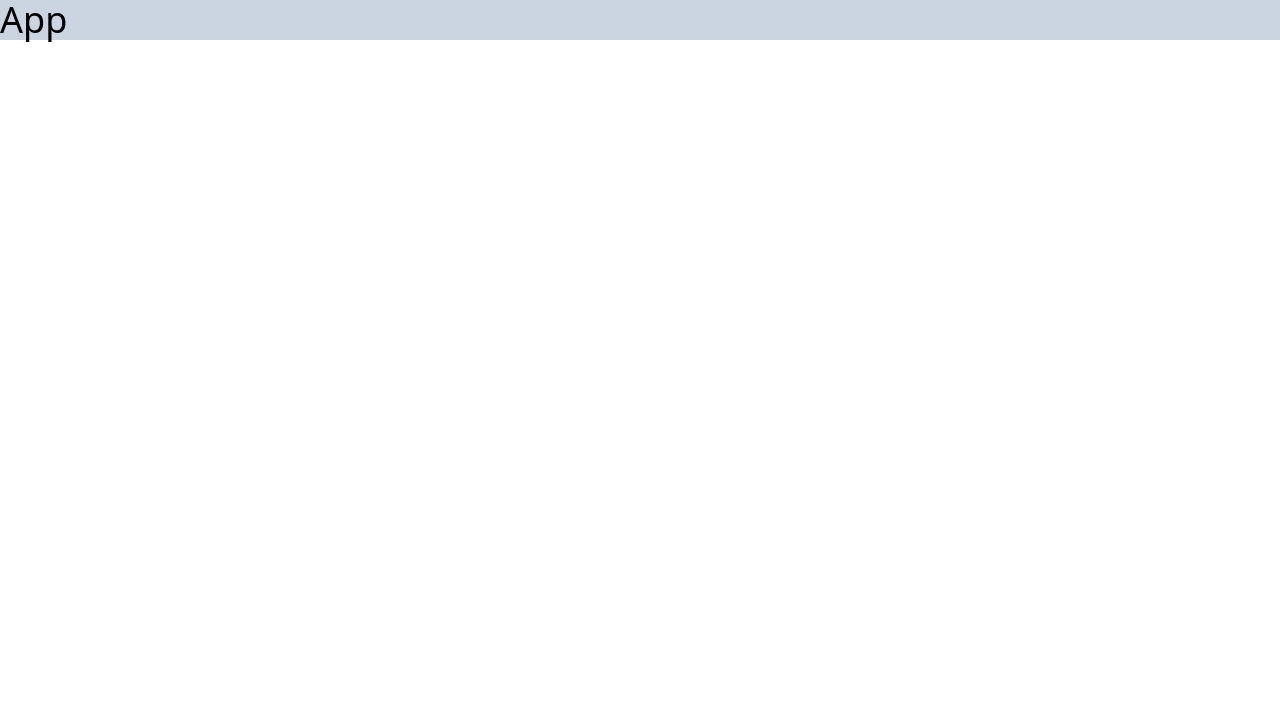
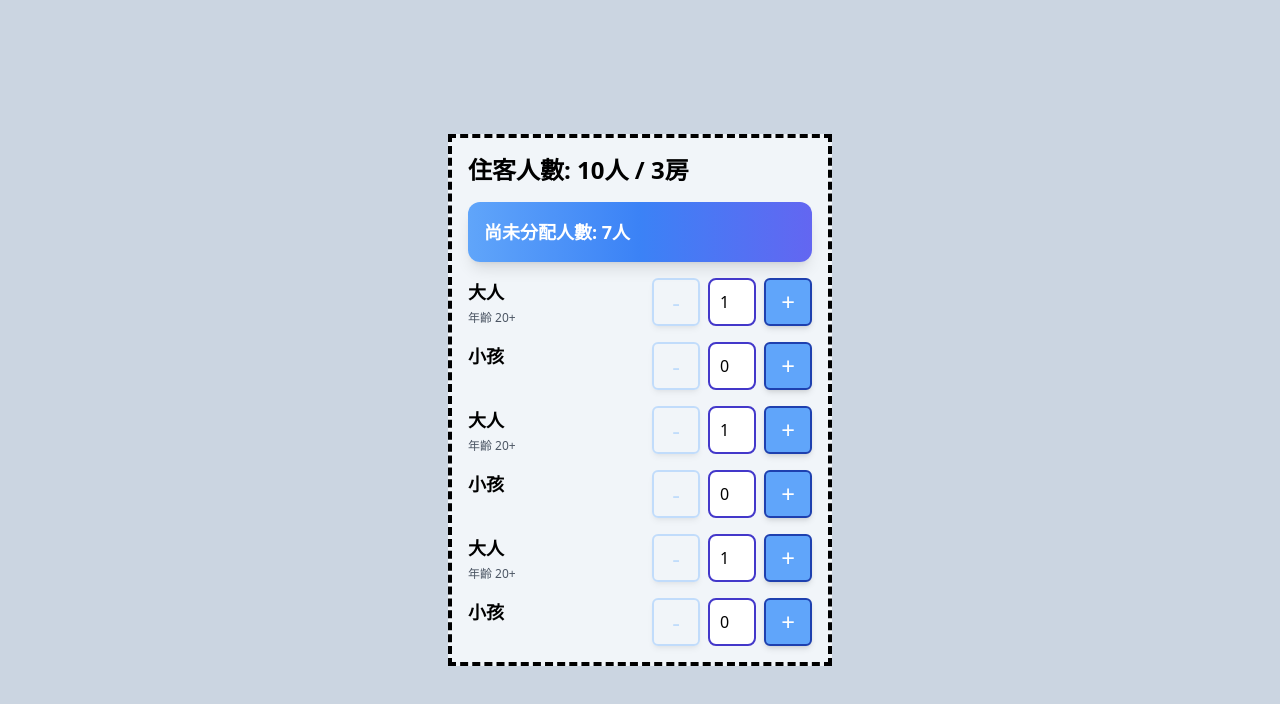
Before and after one commit to Michael0520/react-inventory-manager, a React app: page / in a window 1280 px wide. Shown: the top 704 px of the page. Built offline with nearby package versions, Linux system fonts and the light colour scheme.

Commit message:
feat: 🎸 complete computed flow

```diff
--- a/src/App.tsx
+++ b/src/App.tsx
@@ -1,7 +1,216 @@
-import React from "react";
+import Button, { ButtonAction } from "components/Button";
+import { PersonCounter } from "components/PersonCounter";
+import React, { useState, useEffect } from "react";
+import { ToastContainer, toast } from "react-toastify";
+import "react-toastify/dist/ReactToastify.css";
 
-const App = () => {
-  return <div className="test bg-slate-300 text-4xl">App</div>;
+interface Room {
+  adults: number;
+  children: number;
+}
+
+const updateRoom = (
+  room: Room,
+  type: "adults" | "children",
+  newValue: number,
+  maxGuestsPerRoom: number,
+  totalGuests: number,
+  totalInRooms: number
+): Room => {
+  const newRoom = { ...room };
+  const otherType = type === "adults" ? "children" : "adults";
+  const newTotal = newValue + newRoom[otherType];
+
+  if (newTotal > maxGuestsPerRoom) {
+    newValue = maxGuestsPerRoom - newRoom[otherType];
+  }
+
+  const addedGuests = newValue - newRoom[type];
+  if (totalInRooms + addedGuests > totalGuests) {
+    newValue = newRoom[type] + (totalGuests - totalInRooms);
+  }
+
+  newRoom[type] = newValue;
+
+  return newRoom;
+};
+const updateRoomForAction = (
+  room: Room,
+  type: "adults" | "children",
+  action: ButtonAction,
+  maxGuestsPerRoom: number,
+  totalGuests: number,
+  totalInRooms: number
+): Room => {
+  const newRoom = { ...room };
+  const totalOccupancy = newRoom.adults + newRoom.children;
+
+  if (action === ButtonAction.Increment && totalOccupancy < maxGuestsPerRoom) {
+    newRoom[type]++;
+  }
+  if (action === ButtonAction.Decrement && newRoom[type] > 0) {
+    newRoom[type]--;
+  }
+  return newRoom;
+};
+
+const App: React.FC = () => {
+  const totalGuests = 10;
+  const maxGuestsPerRoom = 4;
+  const [rooms, setRooms] = useState<Room[]>([
+    { adults: 1, children: 0 },
+    { adults: 1, children: 0 },
+    { adults: 1, children: 0 },
+  ]);
+
+  const totalInRooms = rooms.reduce(
+    (acc, room) => acc + room.adults + room.children,
+    0
+  );
+
+  const unallocated = totalGuests - totalInRooms;
+
+  const handleChange = (
+    roomIndex: number,
+    type: "adults" | "children",
+    action: ButtonAction
+  ) => {
+    if (totalInRooms >= totalGuests && action === ButtonAction.Increment) {
+      return;
+    }
+
+    setRooms((prevRooms) => {
+      return prevRooms.map((room, index) => {
+        if (index !== roomIndex) return room;
+
+        return updateRoomForAction(
+          room,
+          type,
+          action,
+          maxGuestsPerRoom,
+          totalGuests,
+          totalInRooms
+        );
+      });
+    });
+  };
+
+  const handleInputChange = (
+    roomIndex: number,
+    type: "adults" | "children",
+    newValue: number | string
+  ) => {
+    let numericValue =
+      typeof newValue === "string" ? parseInt(newValue, 10) : newValue;
+
+    if (isNaN(numericValue)) {
+      return;
+    }
+
+    if (type === "adults" && numericValue < 1) {
+      numericValue = 1;
+    }
+
+    setRooms((prevRooms) => {
+      return prevRooms.map((room, index) => {
+        if (index !== roomIndex) return room;
+
+        return updateRoom(
+          room,
+          type,
+          numericValue,
+          maxGuestsPerRoom,
+          totalGuests,
+          totalInRooms
+        );
+      });
+    });
+  };
+
+  useEffect(() => {
+    if (totalInRooms === 10) {
+      toast("所有人都已經分配到房間了！", {
+        position: "bottom-right",
+        autoClose: 5000,
+        hideProgressBar: false,
+        closeOnClick: true,
+        pauseOnHover: true,
+        draggable: true,
+        progress: undefined,
+        theme: "light",
+      });
+    }
+  }, [totalInRooms]);
+
+  return (
+    <div className="flex items-center justify-center h-screen bg-slate-300">
+      <div className="flex flex-col gap-4 w-96 border-4 border-dashed border-black p-4 bg-slate-100">
+        {/* Title */}
+        <h2 className="text-2xl font-bold">
+          住客人數: {totalGuests}人 / {rooms.length}房
+        </h2>
+        {/* Block */}
+        <div className="p-4 text-lg font-semibold bg-gradient-to-r from-blue-400 via-blue-500 to-indigo-500 text-white rounded-xl shadow-lg">
+          尚未分配人數: {unallocated}人
+        </div>
+
+        {/* Data Group */}
+        {rooms.map((room, index) => {
+          const isDisabledIncrementCommon =
+            room.adults + room.children >= maxGuestsPerRoom ||
+            totalInRooms >= totalGuests;
+
+          const personCounterPropsCommon = {
+            onIncrement: (type: "adults" | "children") =>
+              handleChange(index, type, ButtonAction.Increment),
+            onDecrement: (type: "adults" | "children") =>
+              handleChange(index, type, ButtonAction.Decrement),
+            isDisabledIncrement: isDisabledIncrementCommon,
+            onChangeValue: (newCount: number, type: "adults" | "children") =>
+              handleInputChange(index, type, newCount.toString()),
+          };
+
+          return (
+            <div key={index} className="flex flex-col gap-4">
+              <PersonCounter
+                {...personCounterPropsCommon}
+                label="大人"
+                subLabel="年齡 20+"
+                count={room.adults}
+                isDisabledDecrement={room.adults <= 1}
+                onIncrement={() =>
+                  personCounterPropsCommon.onIncrement("adults")
+                }
+                onDecrement={() =>
+                  personCounterPropsCommon.onDecrement("adults")
+                }
+                onChangeValue={(newCount) =>
+                  personCounterPropsCommon.onChangeValue(newCount, "adults")
+                }
+              />
+
+              <PersonCounter
+                {...personCounterPropsCommon}
+                label="小孩"
+                count={room.children}
+                isDisabledDecrement={room.children <= 0}
+                onIncrement={() =>
+                  personCounterPropsCommon.onIncrement("children")
+                }
+                onDecrement={() =>
+                  personCounterPropsCommon.onDecrement("children")
+                }
+                onChangeValue={(newCount) =>
+                  personCounterPropsCommon.onChangeValue(newCount, "children")
+                }
+              />
+            </div>
+          );
+        })}
+      </div>
+      <ToastContainer />
+    </div>
+  );
 };
 
 export default App;
```
